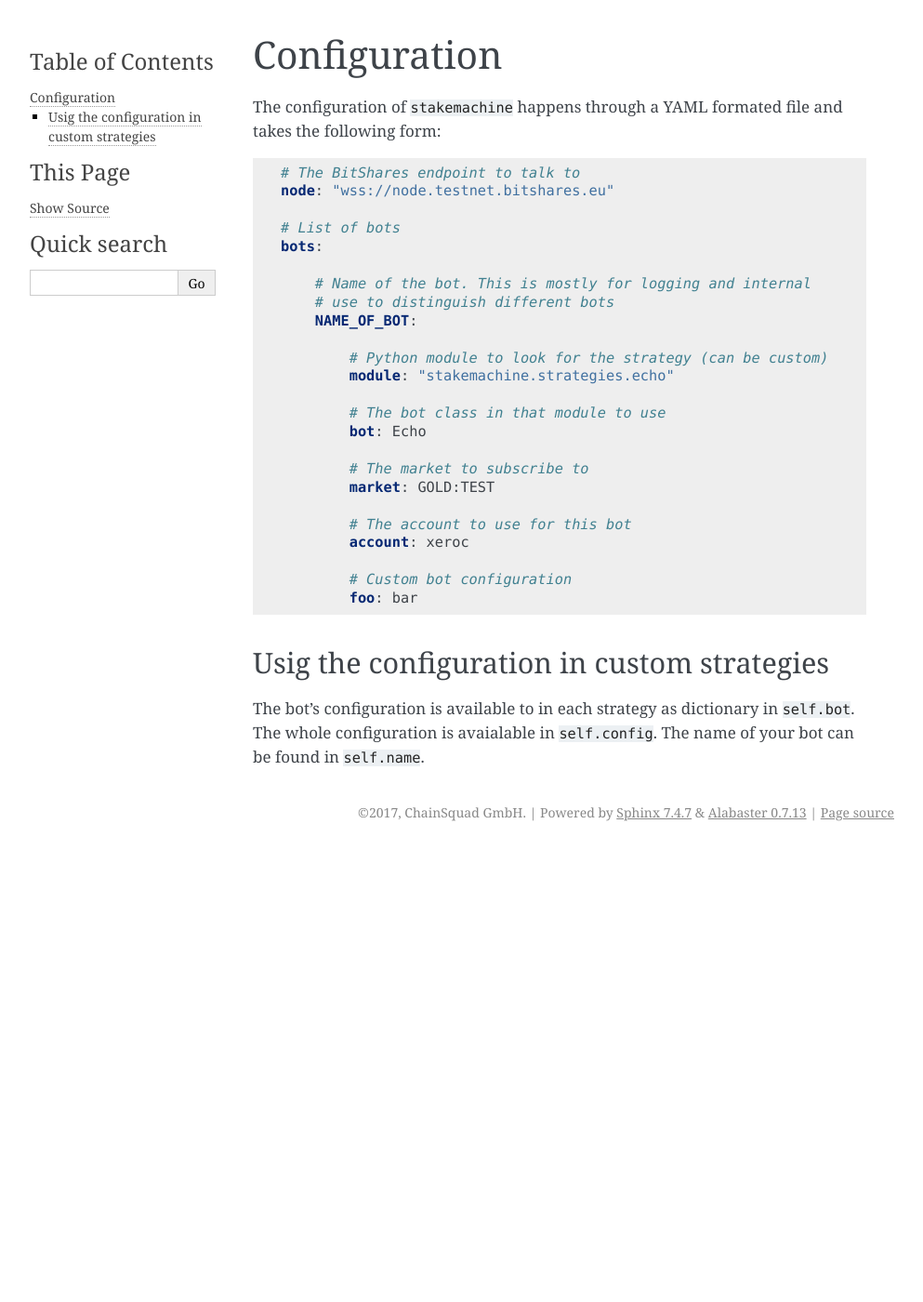
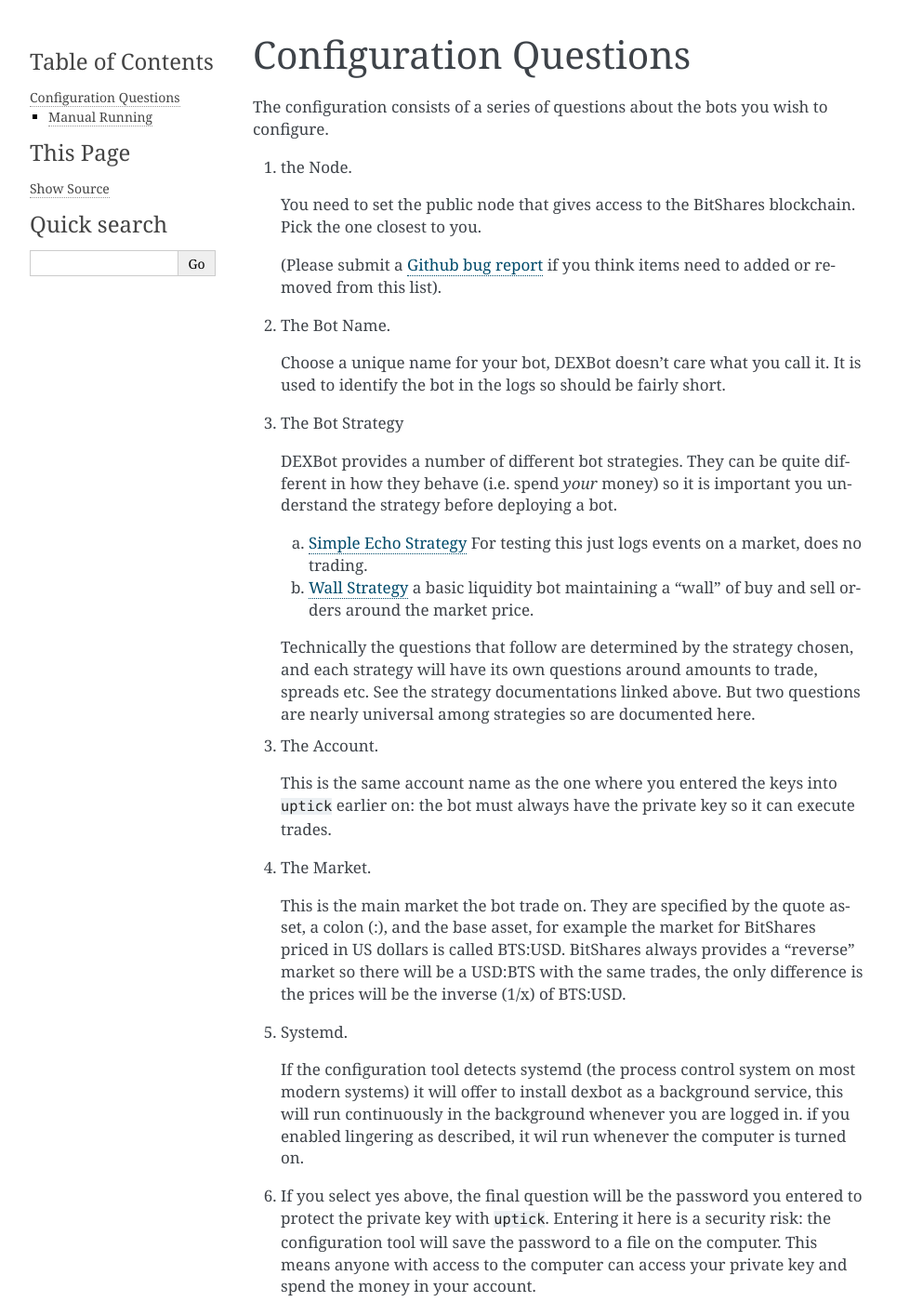
Before and after one commit to xeroc/stakemachine, a Sphinx documentation site: the page built from docs/configuration.rst, in a window 1280 px wide and 1400 px high. Shown: the whole window at 93% size, without its empty margins (148-1141 px from the left). Built offline with Sphinx 7.4.7, drawn with Linux system fonts in a browser that asks for light colours; some of the changed text lies outside the part shown.

Commit message:
documentation chnges that flow from the CLI configurator

```diff
--- a/docs/configuration.rst
+++ b/docs/configuration.rst
@@ -1,40 +1,67 @@
-*************
-Configuration
-*************
+Configuration Questions
+=======================
 
-The configuration of ``stakemachine`` happens through a YAML formated
-file and takes the following form:
+The configuration consists of a series of questions about the bots you wish to configure.
 
-.. code-block:: yaml
+1. the Node.
 
-    # The BitShares endpoint to talk to
-    node: "wss://node.testnet.bitshares.eu"
+   You need to set the public node that gives access to the BitShares blockchain. Pick the one closest to you.
 
-    # List of bots
-    bots:
+   (Please submit a `Github bug report <https://github.com/ihaywood3/DEXBot/issues/new>`_ if you think items need to added or removed from this list).
 
-        # Name of the bot. This is mostly for logging and internal
-        # use to distinguish different bots
-        NAME_OF_BOT:
+2. The Bot Name.
 
-            # Python module to look for the strategy (can be custom)
-            module: "stakemachine.strategies.echo"
+   Choose a unique name for your bot, DEXBot doesn't care what you call it. It is used to identify the bot in the logs so should be fairly short.
 
-            # The bot class in that module to use
-            bot: Echo
+3. The Bot Strategy
 
-            # The market to subscribe to
-            market: GOLD:TEST
+   DEXBot provides a number of different bot strategies. They can be quite different in
+   how they behave (i.e. spend *your* money) so it is important you understand the strategy
+   before deploying a bot.
 
-            # The account to use for this bot
-            account: xeroc
+   a. :doc:`echo` For testing this just logs events on a market, does no trading.
+   b. :doc:`wall` a basic liquidity bot maintaining a "wall" of buy and sell orders around the market price.
 
-            # Custom bot configuration
-            foo: bar
+   Technically the questions that follow are determined by the strategy chosen, and each strategy will have its own questions around
+   amounts to trade, spreads etc. See the strategy documentations linked above. But two questions are nearly universal among strategies
+   so are documented here.
 
-Usig the configuration in custom strategies
--------------------------------------------
+3. The Account.
 
-The bot's configuration is available to in each strategy as dictionary
-in ``self.bot``. The whole configuration is avaialable in
-``self.config``. The name of your bot can be found in ``self.name``.
+   This is the same account name as the one where you entered the keys into ``uptick`` earlier on: the bot must
+   always have the private key so it can execute trades.
+
+4. The Market.
+
+   This is the main market the bot trade on. They are specified by the quote asset, a colon (:), and the base asset, for example
+   the market for BitShares priced in US dollars is called BTS:USD. BitShares always provides a "reverse" market so
+   there will be a USD:BTS with the same trades, the only difference is the prices will be the inverse (1/x) of BTS:USD.
+
+5. Systemd.
+
+   If the configuration tool detects systemd (the process control system on most modern systems) it will offer to install dexbot
+   as a background service, this will run continuously in the background whenever you are logged in. if you enabled lingering
+   as described, it wil run whenever the computer is turned on.
+
+6. If you select yes above, the final question will be the password you entered to protect the private key with ``uptick``.
+   Entering it here is a security risk: the configuration tool will save the password to a file on the computer. This
+   means anyone with access to the computer can access your private key and spend the money in your account.
+
+   There is no alternative to enable 24/7 bot trading without you being physically present to enter the password every time
+   the bot wnats to execute a trade (which defeats the purpose of using a bot). It does mean you need to think carefully
+   where dexbot is installed: my advice is on the computer in a secure location that you control behind a properly-
+   configured firewall/router.
+
+Manual Running
+--------------
+
+If you are not using systemd, the bot can be run manually by::
+
+    dexbot run
+
+It will ask for your wallet passphrase (that you have provide when
+adding your private key to pybitshares using ``uptick addkey``).
+
+If you want to prevent the password dialog, you can predefine an
+environmental variable ``UNLOCK``, if you understand the security
+implications.
--- a/docs/index.rst
+++ b/docs/index.rst
@@ -1,5 +1,5 @@
-Welcome to StakeMachine's documentation!
-========================================
+Welcome to DEXBot's documentation!
+==================================
 
 Basics
 ------
@@ -24,8 +24,8 @@
 .. toctree::
    :maxdepth: 1
 
+   manual
    basestrategy
-   configuration
    storage
    statemachine
    events
```
Also changed, not shown: docs/manual.rst (added, +51 -0 lines), docs/setup.rst (+30 -21 lines).
